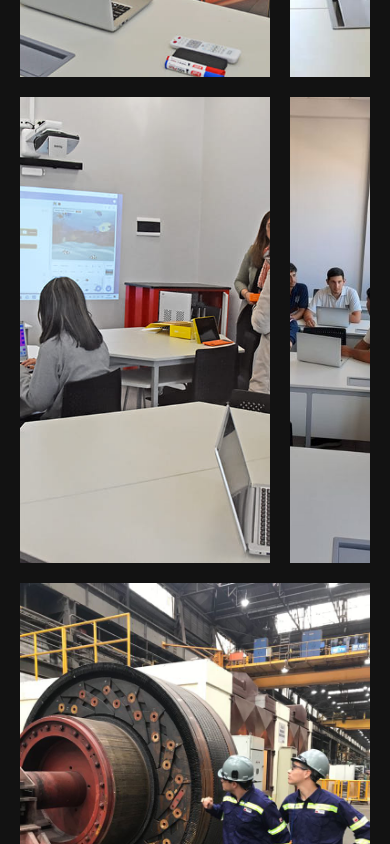
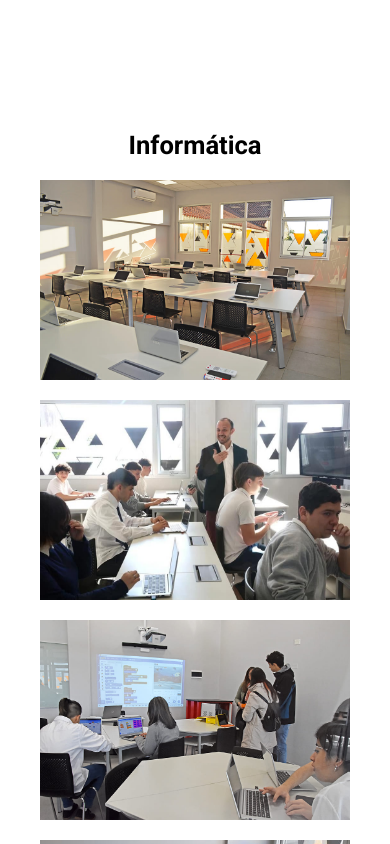
Before and after one commit to ProyectoEscuela2/EESTN2, a React (Vite) app: page /galeria in a window 390 px wide. Shown: the part 960-1804 px from the top of the page. Built offline with nearby package versions, Linux system fonts and the light colour scheme; a web font is replaced by a local one.

Commit message:
Responsive & Imagenes que se muestrann | Galeria

```diff
--- /dev/null
+++ b/src/components/Imagen/index.jsx
@@ -0,0 +1,14 @@
+export default function Imagen({ alt, url }) {
+    const mostrarImagen = () => {
+        window.open(url, '_blank');
+    };
+
+    return (
+        <img
+            alt={alt}
+            src={url}
+            onClick={mostrarImagen}
+            style={{ cursor: 'pointer' }}
+        />
+    );
+}
--- a/src/components/collage/collage.css
+++ b/src/components/collage/collage.css
@@ -24,6 +24,12 @@
 	grid-template-columns: repeat(auto-fill, minmax(250px, 1fr));
 }
 
+@media screen and (max-width: 600px) {
+	.limitado {
+		grid-auto-rows: 100px;
+	}
+}
+
 .limitado img:last-child {
 	grid-column: span 2;
 }
--- a/src/components/collage/index.jsx
+++ b/src/components/collage/index.jsx
@@ -1,4 +1,5 @@
 import { useState, useEffect } from "react";
+import Imagen from "../Imagen";
 import "./collage.css";
 
 export default function Collage({ imagenes, limitado }) {
@@ -15,7 +16,7 @@ export default function Collage({ imagenes, limitado }) {
 
 	return <div className={"Collage" + ((limitado == "true") ? " limitado" : "")}>
 		{lista.map(({alt, id, url}) => (
-			<img key={id} alt={alt} src={url} />
+			<Imagen key={id} alt={alt} url={url} />
 		))}
 	</div>
 }
--- a/src/components/seccion/seccion.css
+++ b/src/components/seccion/seccion.css
@@ -68,6 +68,12 @@
     padding: 20px;
 }
 
+@media screen and (max-width: 600px) {
+    .flex-column .titulo-sec-main, .flex-column .text-sec-main {
+        padding: 0;
+    }
+}
+
 /* Sección Invertida */
 .invertida {
     order: 1;
@@ -100,7 +106,7 @@
         font-size: 3vw;
     }
     .text-sec-main{
-        padding: 0px;
+        padding: 0;
         height: max-content;
         width: 100% ;
         padding-top: 10px;
--- a/src/pages/galeria/galeria.css
+++ b/src/pages/galeria/galeria.css
@@ -15,6 +15,12 @@
 	padding: 0 80px;
 }
 
+@media screen and (max-width: 600px) {
+	.Galeria__Section {
+		padding: 0 20px;
+	}
+}
+
 .Galeria__Section h3 {
 	font-size: 1.6rem;
 }
```
